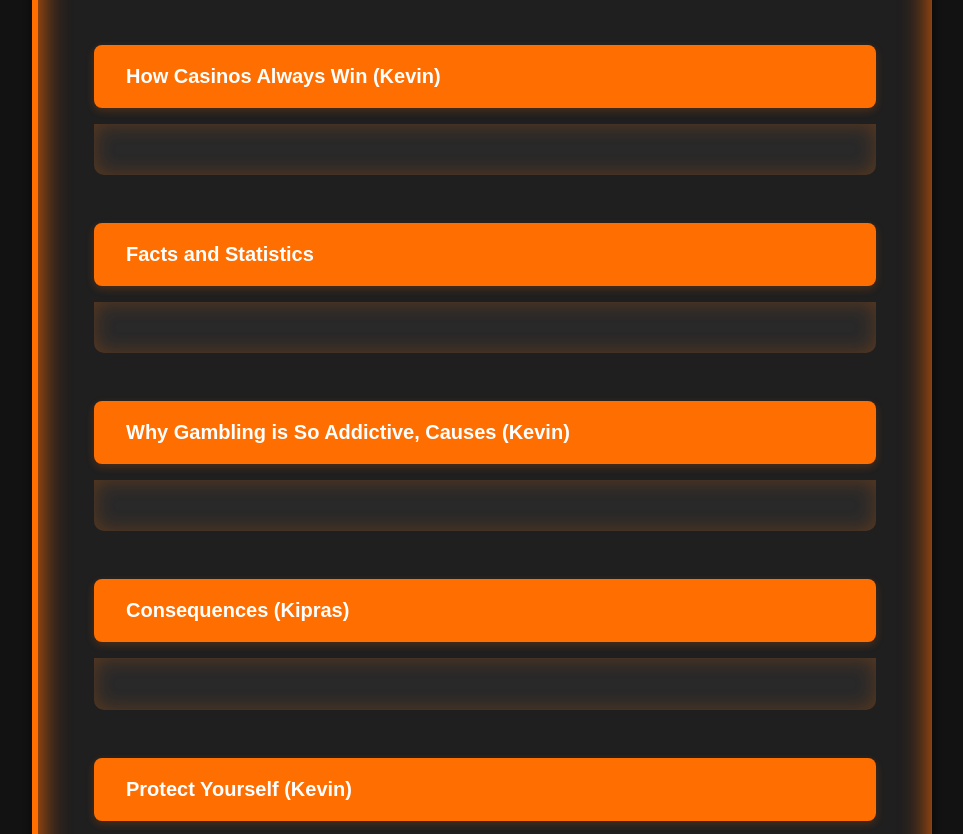
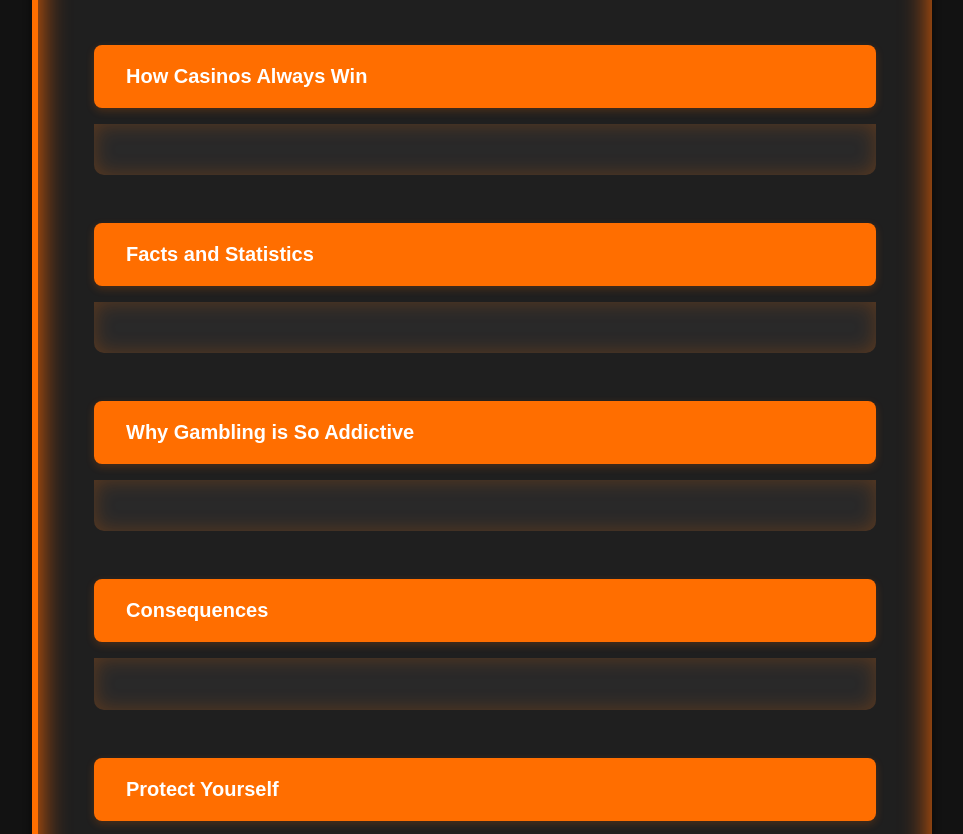
Before and after one commit to kevinc2345/GamblingAwarnessWebsite, a plain HTML site: page index.html in a window 1280 px wide. Shown: the part 213-1047 px from the top of the page, without its empty margins (158-1121 px from the left). Drawn offline with Linux system fonts and the light colour scheme.

Commit message:
Update index.html

```diff
--- a/index.html
+++ b/index.html
@@ -140,7 +140,7 @@
       <h1>The Reality Behind Gambling</h1>
     </header>
 
-    <button class="collapsible" aria-expanded="false" aria-controls="section1" id="toggle1">How Casinos Always Win (Kevin)</button>
+    <button class="collapsible" aria-expanded="false" aria-controls="section1" id="toggle1">How Casinos Always Win</button>
     <section id="section1" class="content" aria-hidden="true" tabindex="0">
       Whenever someone gambles, the house always has the advantage over the players, this is because casinos have a mathematical advantage called the "house edge." No matter what game the player chooses to play, the house always has an advantage over the players. For example, a roulette wheel is numbered from one to 36, so you might think this puts the odds for winning a single number bet at 36 to one. However, roulette wheels also have a zero, and sometimes they have a double zero and even a triple zero. The actual odds of winning are thus 37 to one, 38 to one, or 39 to one, not 36 to one. The house edge when playing American roulette, which uses a roulette wheel with both a zero and a double zero is 5.26 percent. So for every $1 million bet at the roulette tables in a casino, management's profit is slightly more than $50,000, and the remaining $950,000 or so is returned to the bettors. The casino’s goal isn’t to bankrupt the players in one sitting, but to give them some hope to gradually empty their pockets in the long run. Slot machines and other games are also programmed so that the casino profits overall, even if some players win big occasionally.
     </section>
@@ -157,27 +157,24 @@
       </ul>
     </section>
 
-    <button class="collapsible" aria-expanded="false" aria-controls="section3" id="toggle3">Why Gambling is So Addictive, Causes (Kevin)</button>
+    <button class="collapsible" aria-expanded="false" aria-controls="section3" id="toggle3">Why Gambling is So Addictive</button>
     <section id="section3" class="content" aria-hidden="true" tabindex="0">
       To prevent gambling addiction, we must first look at the causes of the problem. One of the main causes of this is the way gambling websites and casinos are intentionally designed to be addictive. Gambling websites use tricks such as near wins, flashy visuals to make you spend more money and time gambling. Additionally, the fact that these websites can be accessed anywhere at any time makes them more dangerous and addictive. Casinos, on the other hand, use tricks like removing any clocks and windows, offering you free drinks, and creating an exciting atmosphere to make people lose track of time and their money.<br><br>
       Another issue is the lack of awareness among young people, because they often don’t realize that these platforms are using psychological manipulation to keep them engaged. Without proper education on how gambling works or its long term consequences, young people may view it as an easy way to make money or just a thrilling game. This lack of understanding increases their risk of developing addictive behaviors early on.
     </section>
 
-    <button class="collapsible" aria-expanded="false" aria-controls="section4" id="toggle4">Consequences (Kipras)</button>
+    <button class="collapsible" aria-expanded="false" aria-controls="section4" id="toggle4">Consequences</button>
     <section id="section4" class="content" aria-hidden="true" tabindex="0">
       Gambling can lead to serious harm to both physical and mental health. These problems include financial stress, mental illness and even self harm, or worse suicide. Gambling is also tearing families and relationships apart, for every one addicted gambler there’s at least 6 people who suffer with him. These people could have never gambled in their life but are still affected by the consequences that the addict creates. In some families it becomes so bad that the addiction gets transferred down to the addicted person's family or friends which means that the gambling legacy lives on as well as the other family members or friends start affecting their families and friends.
     </section>
 
-    <button class="collapsible" aria-expanded="false" aria-controls="section5" id="toggle5">Protect Yourself (Kevin)</button>
+    <button class="collapsible" aria-expanded="false" aria-controls="section5" id="toggle5">Protect Yourself</button>
     <section id="section5" class="content" aria-hidden="true" tabindex="0">
       There are multiple ways to protect yourself from gambling or even escape if you have an addiction. The best thing you can do to stop gambling is just talk about it with a person you trust and know they won’t judge you, this can be anyone from a family member to a therapist.<br><br>
       The next step that you can take to escape gambling is replace it with another hobby. The hobby can be anything you enjoy that is not related to gambling in any way or form. Learning how to relax and keep calm can also help you a lot to quit gambling. There are multiple ways to learn how to keep calm, for instance: regular exercise, eating healthy or even just getting enough sleep.<br><br>
       Now let’s talk about how not to fall into the addictive loop of gambling in the first place. The best thing that you can do for yourself to not become addicted is to avoid gambling venues and casinos in general, even if it’s just chatting with a friend or socializing. If you can’t stop yourself from going to them, there is another way to prevent yourself from losing it all, not using credit cards, taking out loans or betting anything that is not money. This can help you not lose everything even if you are addicted since it limits you and your spendings, meaning that you can’t lose it all.
-    </section>
 
-    <button class="collapsible" aria-expanded="false" aria-controls="section6" id="toggle6">Conclusion</button>
-    <section id="section6" class="content" aria-hidden="true" tabindex="0">
-      In conclusion there are many things you can do to stop yourself from gambling or even stop gambling if you are addicted. So if you see yourself going down the slippery slope a simple call or search can help you keep your things and life.
+In conclusion there are many things you can do to stop yourself from gambling or even stop gambling if you are addicted. So if you see yourself going down the slippery slope a simple call or search can help you keep your things and life.
     </section>
 
     <button class="collapsible" aria-expanded="false" aria-controls="section7" id="toggle7">Help and Resources</button>
```
